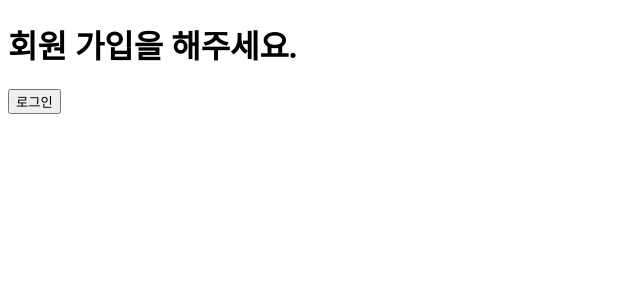
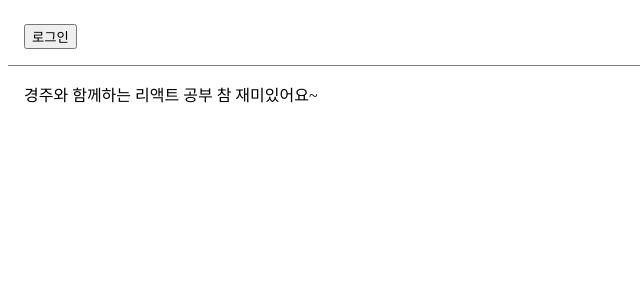
Before and after one commit to wjdtnd/24-2-react, a React (Create React App) app: page / in a window 1280 px wide. Shown: the top 300 px of the page, without its empty margins (0-640 px from the left). Built offline with nearby package versions, Linux system fonts and the light colour scheme.

Commit message:
241107 09장 조건부 랜더링, 엘리먼트변수

```diff
--- /dev/null
+++ b/src/ch09/LandingPage.jsx
@@ -0,0 +1,26 @@
+import React,{useState} from "react";
+import Toggle from "../ch08/Toggle";
+import Toolbar from "./Toolbar";
+
+function LandingPage(props){
+    const [isLoggedIn, setIsLoggedIn]=useState(false);
+
+    const onClickLogin =()=>{
+        setIsLoggedIn(true);
+    }
+    const onClickLogout =()=>{
+        setIsLoggedIn(false);
+    }
+
+    return(
+        <div>
+            <Toolbar isLoggedIn={isLoggedIn} onClickLogin={onClickLogin} onClickLogout={onClickLogout}/>
+            <div style={{padding:16}}>
+                경주와 함께하는 리액트 공부 참 재미있어요~
+            </div>
+        </div>
+
+    );
+}
+
+export default LandingPage;
--- /dev/null
+++ b/src/ch09/LoginControll2.jsx
@@ -0,0 +1,30 @@
+import React, {useState, UseState} from "react";
+import LogoutButton from "./LogoutButton";
+import LoginButton from "./LoginButton";
+import Greeting from "./Greeting";
+import WarningBanner from "./WarningBanner";
+
+function LoginControll2(props){
+    const[isLoggedIn,setIsLoggedIn]=useState(false);
+
+    const handleLoginClick=()=>{
+        setIsLoggedIn(true);
+    }
+
+    const handleLogoutClick=()=>{
+        setIsLoggedIn(false);
+    }
+
+    return(
+        <div>
+            <WarningBanner warning={false}/>
+            <Greeting isLoggedIn={isLoggedIn}/>
+            {isLoggedIn?
+                <LogoutButton onClick={handleLogoutClick}/>:
+                <LoginButton onClick={handleLoginClick}/>
+            }
+        </div>
+    )
+}
+
+export default LoginControll2;
--- /dev/null
+++ b/src/ch09/MailBox.jsx
@@ -0,0 +1,18 @@
+import React from "react"
+
+function MailBox(props){
+    const unreadMessages=props.unreadMessages;
+
+    return(
+        <div>
+            <h1>안녕하세요.</h1>
+            { unreadMessages.length > 0 &&
+            <h2>
+                현재 {unreadMessages.length}개의 읽지 않은 메시지가 있습니다.
+            </h2>
+            }
+        </div>
+    );
+}
+
+export default MailBox;
--- /dev/null
+++ b/src/ch09/Toolbar.jsx
@@ -0,0 +1,32 @@
+import React from "react";
+
+const styles={
+    wrapper:{
+        padding : 16,
+        display:"flex",
+        flexDirection:"row",
+        borderBottom:"1px solid grey"
+    },
+    greeting:{
+        marginRight:8,
+    },
+};
+
+function Toolbar(props){
+    const {isLoggedIn,onClickLogin,onClickLogout}=props;
+
+    return(
+        <div style={styles.wrapper}>
+            {isLoggedIn && <span style={styles.greeting}>환영합니다.</span>}
+
+                    {
+                isLoggedIn?
+                    <button onClick={onClickLogout}>로그아웃</button>:
+                    <button onClick={onClickLogin}>로그인</button>
+                    }
+
+        </div>
+    );
+}
+
+export default Toolbar;
--- /dev/null
+++ b/src/ch09/WarningBanner.jsx
@@ -0,0 +1,11 @@
+import React from "react";
+
+function WarningBanner(props){
+    if(!props.warning){
+        return null;
+    }
+
+    return <h2>경고!!!</h2>
+}
+
+export default WarningBanner;
--- a/src/index.js
+++ b/src/index.js
@@ -25,8 +25,12 @@
 import ConfirmButton from "./ch08/ConfirmButton";
 import ConfirmButton2 from "./ch08/ConfirmButton";
 import ConfirmButton3 from "./ch08/ConfirmButton";
-import Greeting from "./ch09/Greeting";
+// import Greeting from "./ch09/Greeting";
 import LoginControll from "./ch09/LoginControll";
+import Greeting from "./test/Greeting"
+import MailBox from "./ch09/MailBox";
+import LoginControll2 from "./ch09/LoginControll2";
+import LandingPage from "./ch09/LandingPage";
 
 const root = ReactDOM.createRoot(document.getElementById('root'));
 
@@ -40,7 +44,7 @@
 // )
 root.render(
   <React.StrictMode>
-    <LoginControll/>
+    <LandingPage/>
   </React.StrictMode>
 );
 
--- /dev/null
+++ b/src/test/Greeting.jsx
@@ -0,0 +1,14 @@
+import React from "react";
+import {UserGreeting, GuestGreeting} from "./UserGuestGreeting";
+
+function Greeting(props){
+    const isLoggedIn=props.isLoggedIn;
+
+    if (isLoggedIn){
+        return <UserGreeting/>
+    }else{
+        return <GuestGreeting/>
+    }
+}
+
+export default Greeting;
--- /dev/null
+++ b/src/test/UserGuestGreeting.jsx
@@ -0,0 +1,13 @@
+import React from "react";
+
+function UserGreeting(props){
+    return <h1>다시 오셨군요</h1>;
+
+}
+
+function GuestGreeting(props){
+    return <h1>회원 가입을 해주세요.</h1>;
+
+}
+
+export {UserGreeting, GuestGreeting};
```
Also changed, not shown: src/ch02/mybutton.jsx (renamed from src/ch02/mybutton.js), src/ch08/Counter.jsx (renamed from src/ch08/Counter.js).
